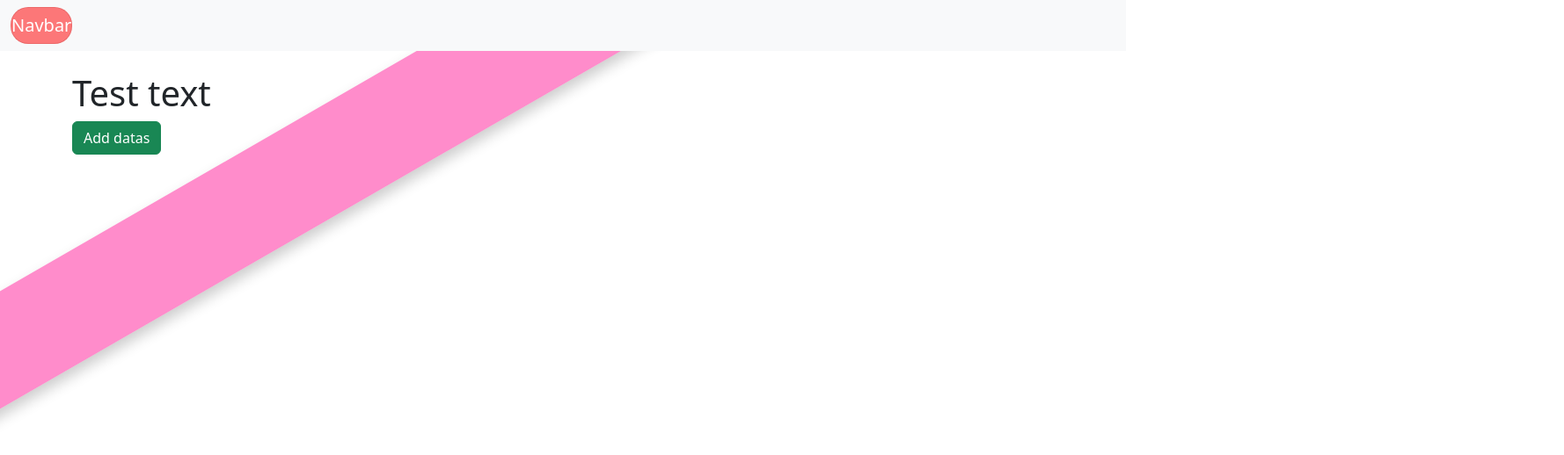
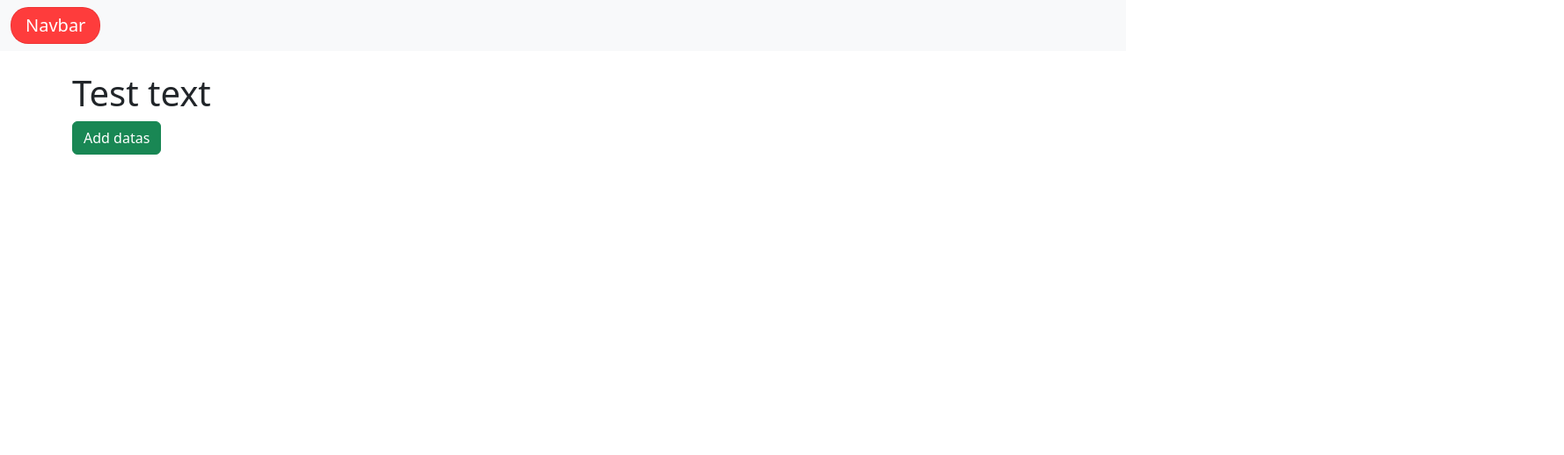
Before and after one commit to mikasa99985/react, a React (Vite) app: page / in a window 1280 px wide. In both pictures the pointer is over the link "Navbar". Shown: the top 518 px of the page at 88% size, 1778 px wide, since content can reach past the window. Built offline with nearby package versions, Linux system fonts and the light colour scheme.

Commit message:
changed animation

```diff
--- a/src/utility/css/Style.css
+++ b/src/utility/css/Style.css
@@ -1,80 +1,50 @@
-.navbar-brand:hover:before {
-    display: inline-block;
-      background-color: #2dc419;
-      color: white;
-      text-align: center;
-      font-size: 20px;
-      padding: 15px 30px;
-      cursor: pointer;
-      border-radius: 50px;
-      text-decoration: none;
-      transition-duration: 0.4s;
-      box-shadow: 0px 8px 16px 0px rgba(0,0,0,0.2);
-      position: relative;
-      overflow: hidden;
-
-
-
-    }
 .navbar-brand {
-        padding-top: var(--bs-navbar-brand-padding-y);
-        padding-bottom: var(--bs-navbar-brand-padding-y);
-        margin-right: var(--bs-navbar-brand-margin-end);
+  padding: var(--bs-navbar-brand-padding-y) var(--bs-navbar-brand-margin-end);
   font-size: var(--bs-navbar-brand-font-size);
   color: rgb(66, 4, 14);
   text-decoration: none;
   white-space: nowrap;
   transition: 0.3s;
-        border-style: solid;
-        border-color: rgba(127, 0, 0, 0.120);
-        border-width: 1px;
+  border: 1px solid rgba(127, 0, 0, 0.12);
   border-radius: 5px;
 }
 
-    .navbar-brand:hover:before {
-      content: "";
-      position: absolute;
-      top: -50%;
-      left: -50%;
-      width: 200%;
-      height: 200%;
-      background-color: rgba(255, 0, 140, 0.452);
-      transform: rotate(-30deg);
-      transition-duration: 0.6s;
-      z-index: -1;
-
+.navbar-brand:hover {
+  background-color: rgba(255, 0, 0, 0.76);
+  border-radius: 20px;
+  color: white;
+  animation: coolHoverAnimation 1s linear;
 }
 
-    .navbar-brand:hover:after {
-      content: "";
-      position: absolute;
-      top: 50%;
-      left: 50%;
-      width: 0%;
-      height: 0%;
-      background-color: rgba(255, 255, 255, 0.2);
-      transform: translate(-50%, -50%);
-      transition-duration: 0.6s;
-
-      z-index: -1;
-
+@keyframes coolHoverAnimation {
+  0% {
+    opacity: 0;
+    transform: scale(0.8) rotate(0deg);
   }
-
-    .navbar-brand:hover {
-      background-color: #ff000085;
-      border-radius: 20px;
-      color: white;
-
-
+  100% {
+    opacity: 1;
+    transform: scale(1.2) rotate(360deg);
+  }
 }
 
 .navbar-brand:active {
   background-color: rgb(0, 225, 255);
-      box-shadow: 0px 5px 10px 0px rgba(0,0,0,0.2);
+  box-shadow: 0px 5px 10px 0px rgba(0, 0, 0, 0.2);
   transform: translateY(2px);
-      border-width: 1px;
-      border-style: solid;
-      border-color: rgba(127, 0, 0, 0.240);
+  border: 1px solid rgba(127, 0, 0, 0.24);
+  animation: coolClickAnimation 0.3s;
+}
+
+@keyframes coolClickAnimation {
+  0% {
+    transform: scale(1);
+  }
+  50% {
+    transform: scale(0.9);
+  }
+  100% {
+    transform: scale(1);
+  }
 }
 
 .navbar-brand:disabled {
```
Also changed, not shown: src/pages/Home.jsx (line endings or trailing spaces). Lines whose indentation alone changed are shown as unchanged.
